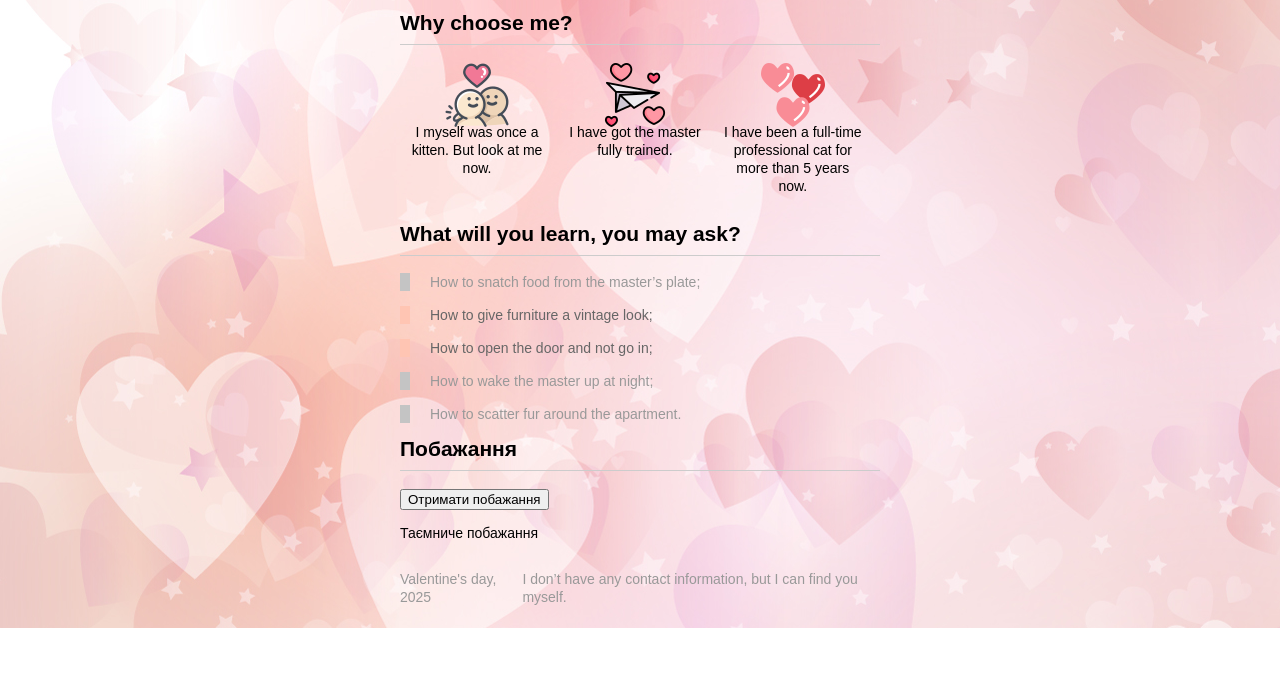
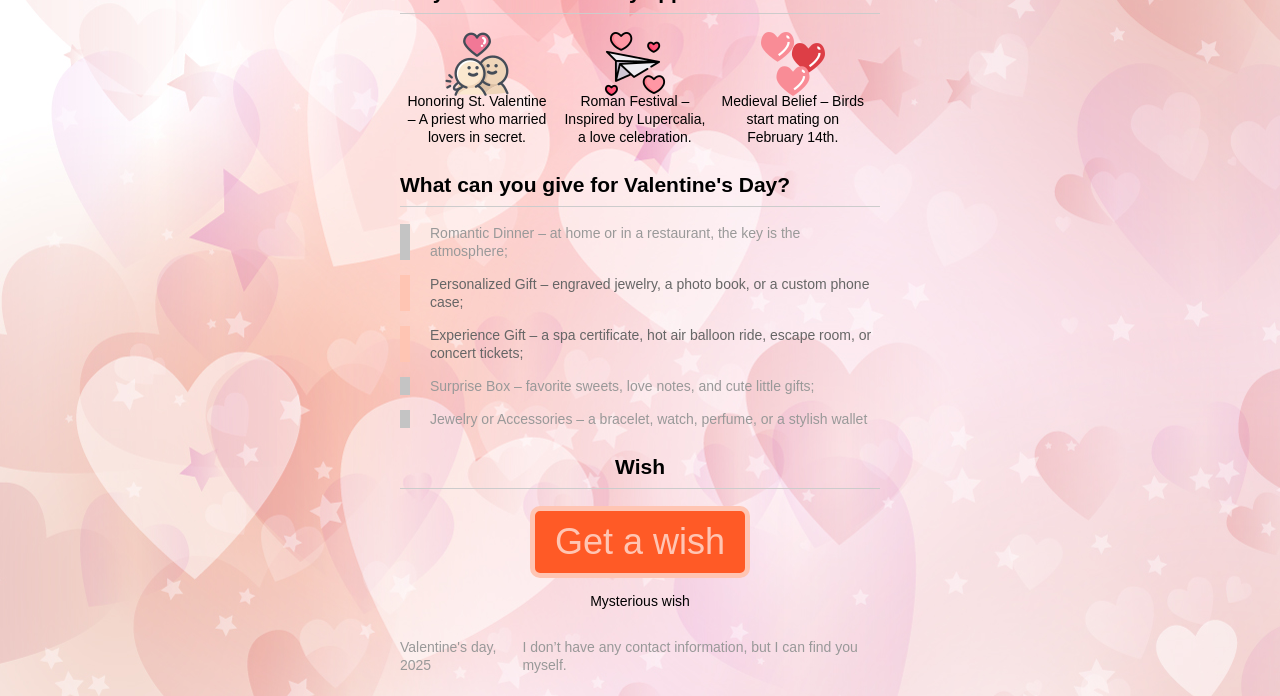
Before and after one commit to Shtein1/Valentine-s-day, a plain HTML site: page index.html in a window 1280 px wide. Shown: the part 327-1023 px from the top of the page. Before the commit the page ends 955 px from the top, so only its background shows below. Drawn offline with Linux system fonts and the light colour scheme.

Commit message:
зробив сайт

```diff
--- a/index.html
+++ b/index.html
@@ -9,31 +9,32 @@
     <div class="container">
       <header class="site-header">
         <h1>Valentine's day</h1>
-        <p>Training for beginner kittens</p>
-        <img src="img/muffin.png" width="359" height="159" alt="Muffin photo">
+        <p>An annual holiday celebrated on February 14</p>
+        <img src="img/love-potion.png" width="128" height="128" alt="Love">
       </header>
 
       <section class="features">
-        <h2>Why choose me?</h2>
-        <p class="feature-kitten">I myself was once a kitten. But look at me now.</p>
-        <p class="feature-train">I have got the master fully trained.</p>
-        <p class="feature-cat">I have been a full-time professional cat for more than 5 years now.</p>
+        <h2>Why did Valentine's Day appear?</h2>
+        <p class="feature-kitten">Honoring St. Valentine – A priest who married lovers in secret.</p>
+        <p class="feature-train">Roman Festival – Inspired by Lupercalia, a love celebration.</p>
+        <p class="feature-cat">Medieval Belief – Birds start mating on February 14th.</p>
       </section>
 
       <section class="skills">
-        <h2>What will you learn, you may ask?</h2>
+        <h2>What can you give for Valentine's Day?</h2>
         <ul class="skills-list">
-          <li class="skills-item">How to snatch food from the master’s plate;</li>
-          <li class="skills-item standard">How to give furniture a vintage look;</li>
-          <li class="skills-item standard">How to open the door and not go in;</li>
-          <li class="skills-item vip">How to wake the master up at night;</li>
-          <li class="skills-item vip">How to scatter fur around the apartment.</li>
+          <li class="skills-item">Romantic Dinner – at home or in a restaurant, the key is the atmosphere;</li>
+          <li class="skills-item standard">Personalized Gift – engraved jewelry, a photo book, or a custom phone case;</li>
+          <li class="skills-item standard">Experience Gift – a spa certificate, hot air balloon ride, escape room, or concert tickets;</li>
+          <li class="skills-item vip">Surprise Box – favorite sweets, love notes, and cute little gifts;</li>
+          <li class="skills-item vip">Jewelry or Accessories – a bracelet, watch, perfume, or a stylish wallet</li>
         </ul>
       </section>
       <section class="wishes">
-        <h2>Побажання</h2>
-        <button id = "btn_love_wishes"> Отримати побажання</button>
-        <p id = "love-wishes"> Таємниче побажання</p>
+        <h2>Wish</h2>
+        <button id = "btn_love_wishes">
+          Get a wish</button>
+        <p id = "love-wishes"> Mysterious wish</p>
       </section>
 
       <footer class="site-footer">
--- a/script.js
+++ b/script.js
@@ -1,14 +1,12 @@
 const arrayOfLoveWishes = [
-    "Нехай кожендень приносить радість і тепло!",
-    "Любові та щастя вам!",
-    "Нехай кохання буде вічним!",
-    "Бажаю багато конання та щастя!",
-    "Нехай коханя буде!",
-    "Бажаю багато кохання.",
-    "Нехай кохання буде вічним!❤️!",
-
+    "May every day bring you joy and warmth!",
+    "Wishing you love and happiness!",
+    "May your love be eternal!",
+    "Wishing you lots of love and happiness!",
+    "May love always be with you!",
+    "Wishing you lots of love.",
+    "May your love be eternal! ❤️",
 ]
 document.getElementById('btn_love_wishes').addEventListener('click', () => {
 let index = Math.floor(Math.random()* arrayOfLoveWishes.length)
-    document.getElementById('love-wishes').innerText = arrayOfLoveWishes [index]
-    })
+    document.getElementById('love-wishes').innerText = arrayOfLoveWishes [index]})
--- a/style.css
+++ b/style.css
@@ -86,3 +86,23 @@
   justify-content: space-between;
   color: #999999;
 }
+.wishes {
+  margin-top: 30px;
+  text-align: center;
+}
+
+#btn_love_wishes {
+  background: #ff5a26;
+  color: #ffc5b3;
+  border: 5px solid #ffc5b3;
+  border-radius: 10px;
+  padding: 10px 20px;
+  font-size: 36px;
+  cursor: pointer;
+}
+
+#p-love-wishes {
+  font-size: 36px;
+  line-height: 40px;
+  color: #ff5a26;
+}
```
Also changed, not shown: img/love-potion.png (added). Lines whose indentation alone changed are shown as unchanged.
